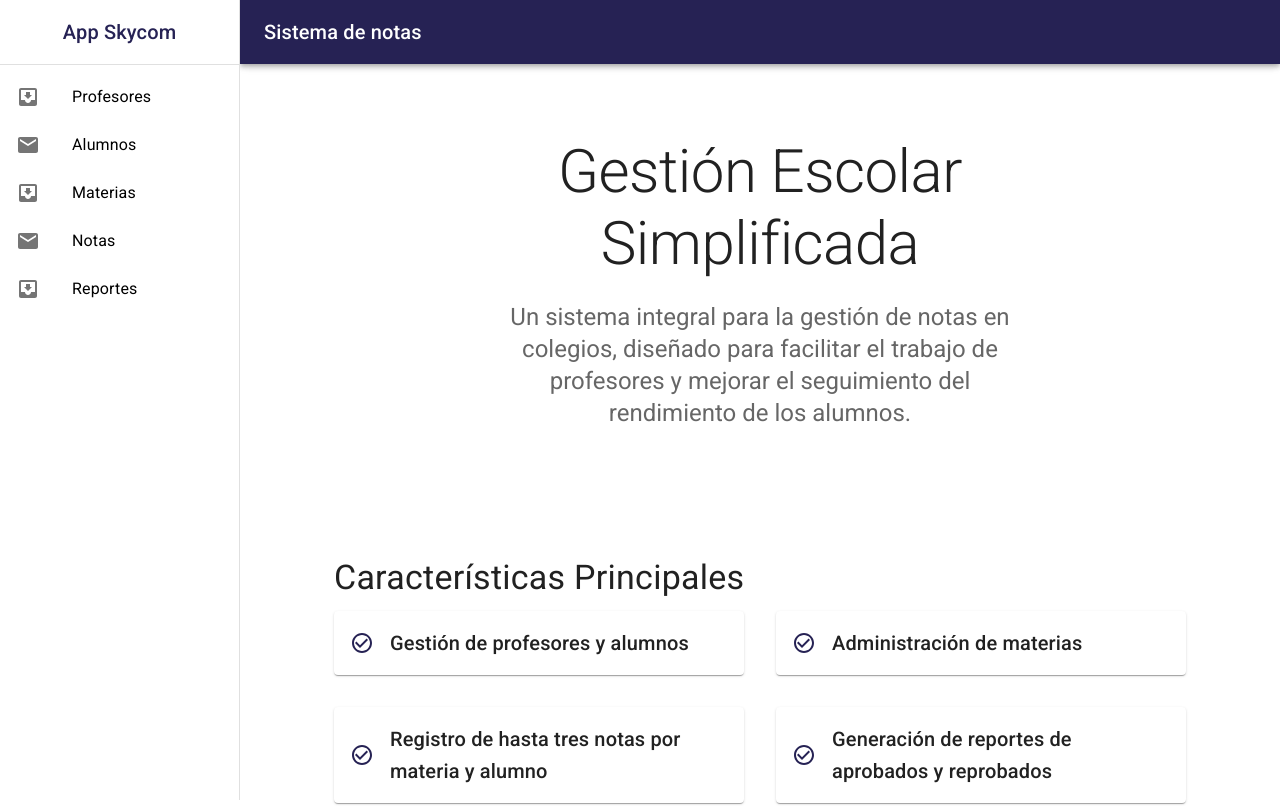
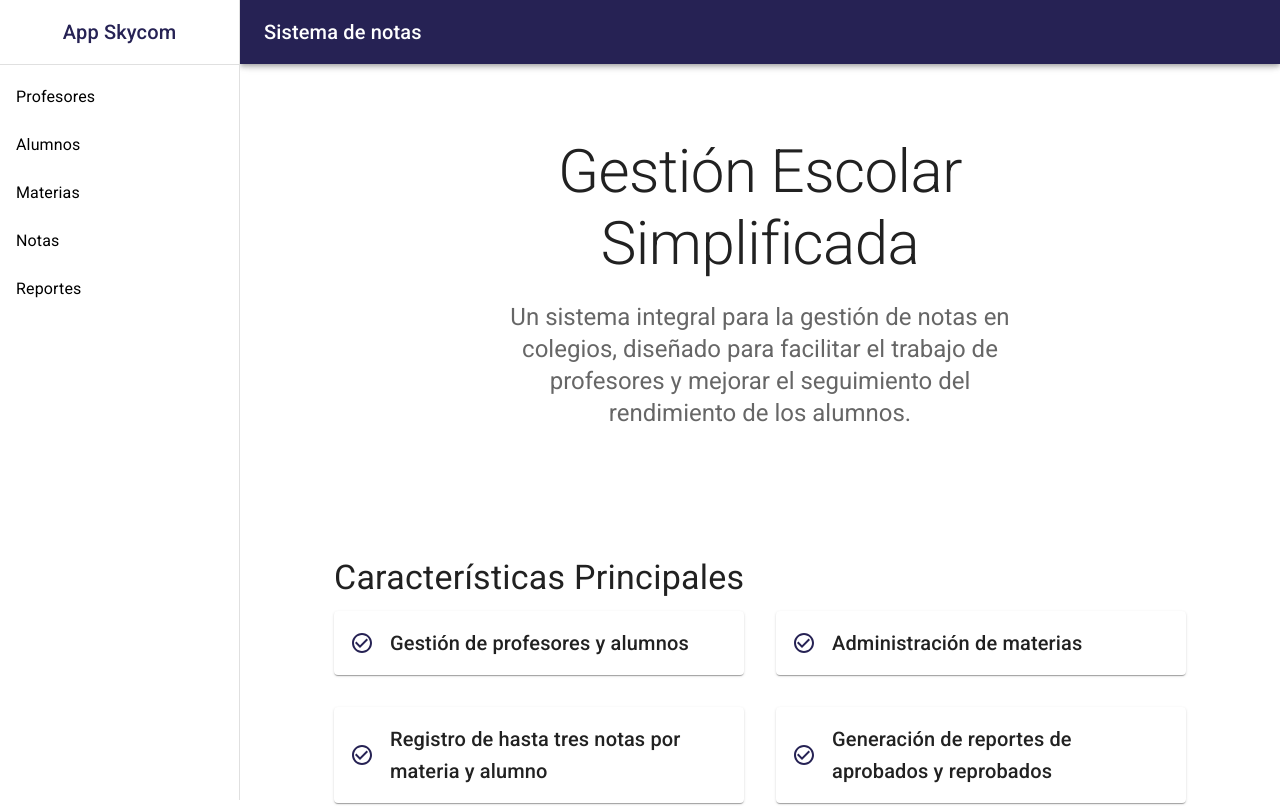
Before and after one commit to RicardoSolorzano0/SkycomFront, a React (Vite) app: page / in a window 1280 px wide. Shown: the top 806 px of the page. Built offline with nearby package versions, Linux system fonts and the light colour scheme.

Commit message:
eliminando iconos que no son necesarios

```diff
--- a/src/skyfront/components/Sidebar.jsx
+++ b/src/skyfront/components/Sidebar.jsx
@@ -4,14 +4,11 @@ import {
   Drawer,
   List,
   ListItem,
-  ListItemIcon,
   ListItemText,
   Toolbar,
   Typography,
 } from "@mui/material";
 import ListItemButton from "@mui/material/ListItemButton";
-import InboxIcon from "@mui/icons-material/MoveToInbox";
-import MailIcon from "@mui/icons-material/Mail";
 import { Link } from "react-router-dom";
 
 export const Sidebar = ({ drawerWidth = 240 }) => {
@@ -50,7 +47,7 @@ export const Sidebar = ({ drawerWidth = 240 }) => {
             { text: "Materias", path: "/subjects" },
             { text: "Notas", path: "/grades" },
             { text: "Reportes", path: "/reports" },
-          ].map(({ text, path }, index) => (
+          ].map(({ text, path }) => (
             <ListItem
               key={path}
               disablePadding
@@ -59,9 +56,6 @@ export const Sidebar = ({ drawerWidth = 240 }) => {
               sx={{ color: "black" }}
             >
               <ListItemButton>
-                <ListItemIcon>
-                  {index % 2 === 0 ? <InboxIcon /> : <MailIcon />}
-                </ListItemIcon>
                 <ListItemText primary={text} />
               </ListItemButton>
             </ListItem>
```
